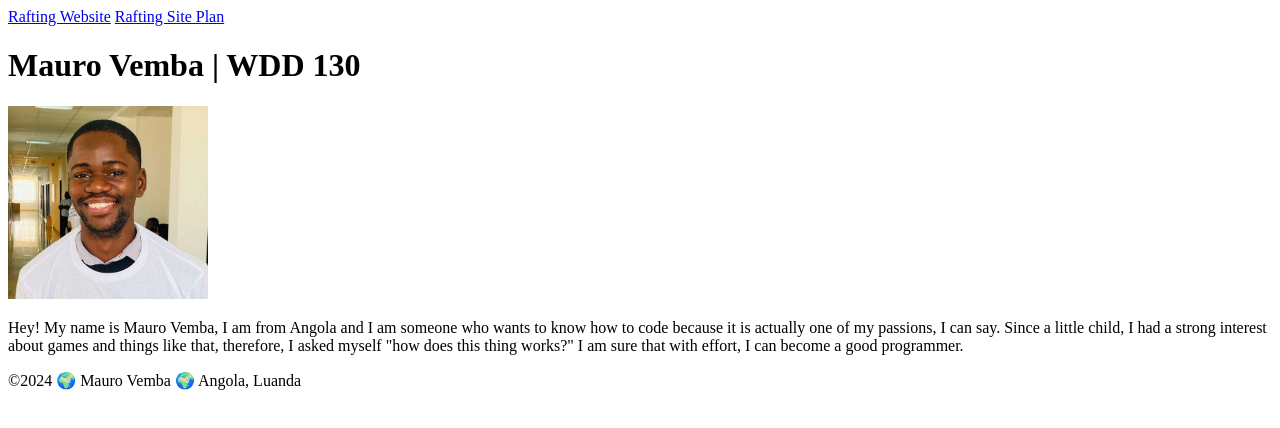
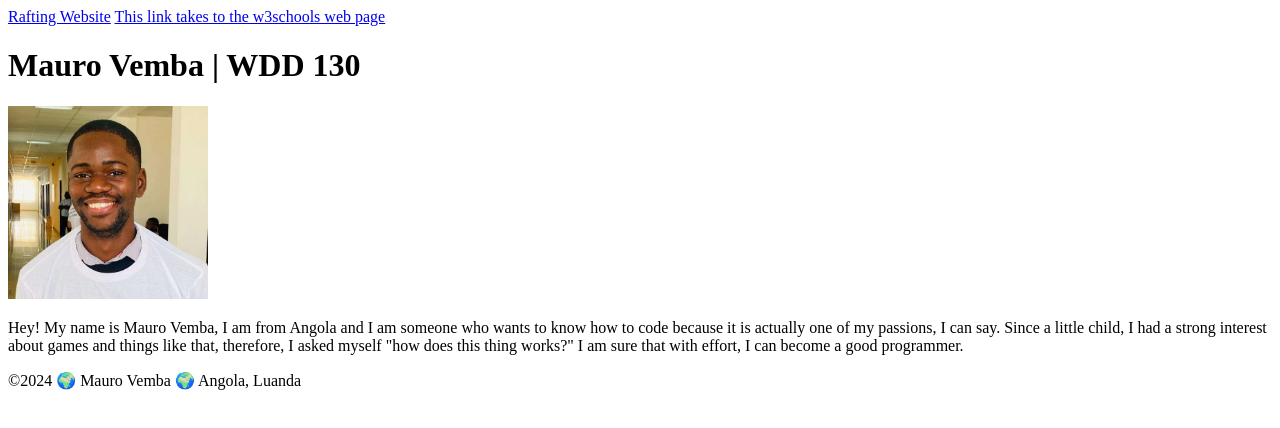
Before and after one commit to maurovemba/wdd130, a plain HTML site: page index.html in a window 1280 px wide. Drawn offline with Linux system fonts and the light colour scheme.

Commit message:
updates on the code

```diff
--- a/index.html
+++ b/index.html
@@ -10,9 +10,10 @@
 <body>
         <header>
                 <nav>
-                        <a href="#" Home></a>
+                        <a href="#"></a>
                         <a href="wwr/">Rafting Website</a>
-                        <a href="wwr/site-plan-rafting.html">Rafting Site Plan</a>
+                        <a href="https://www.w3schools.com/html/html_elements.asp">This link takes to the w3schools web
+                                page</a>
                 </nav>
         </header>
         <main>
```
